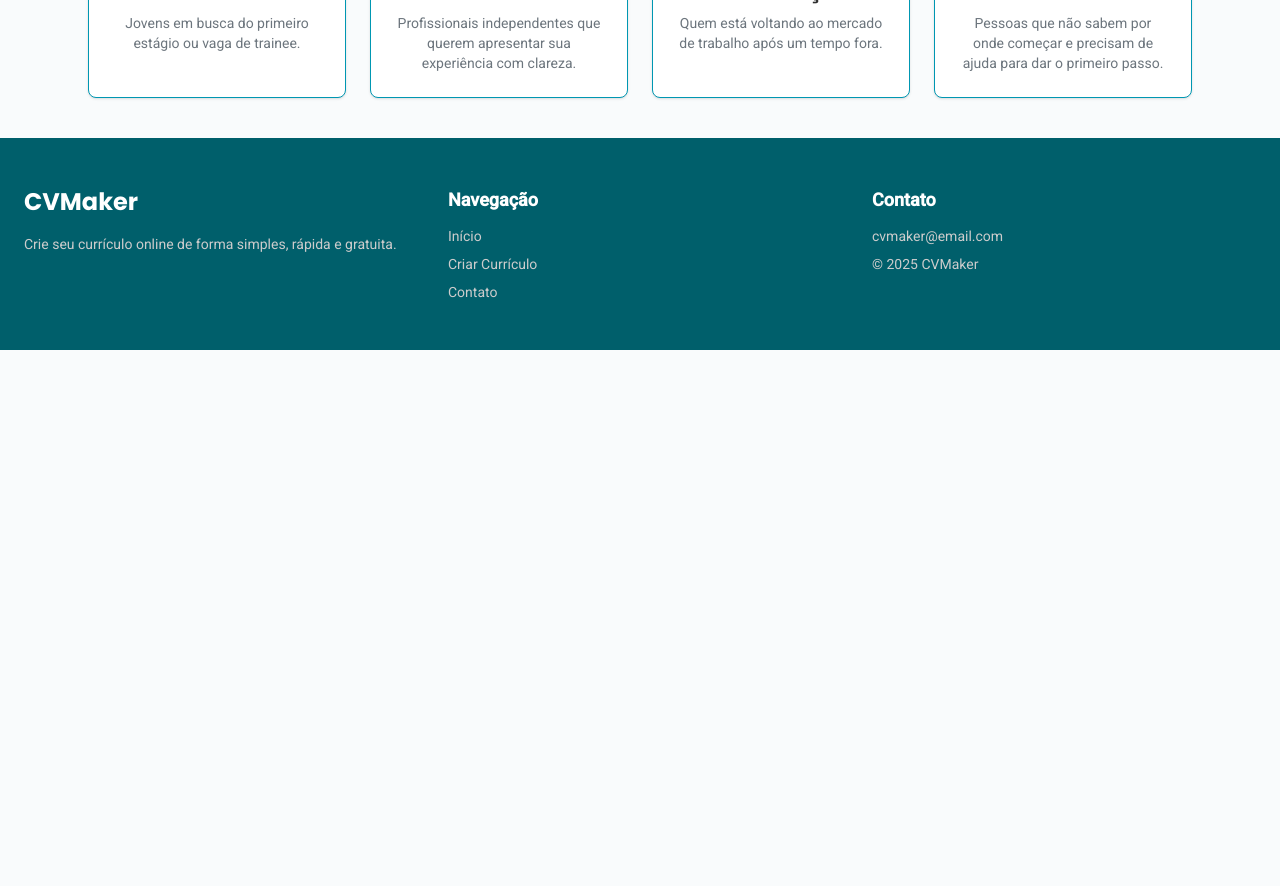
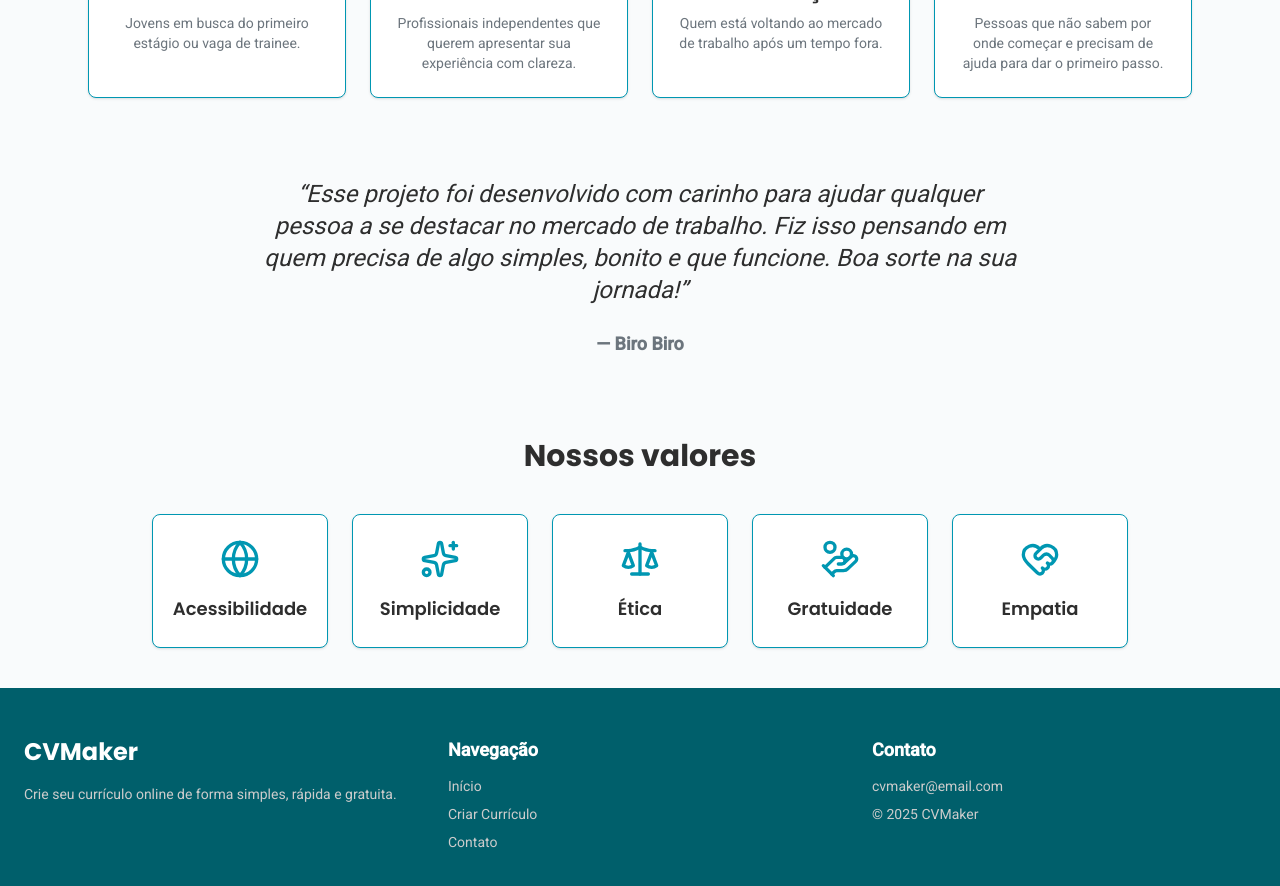
Before and after one commit to ArthurOliv2/cvmaker, a React (Vite) app: page /sobre in a window 1280 px wide. Shown: the part 500-1386 px from the top of the page. Before the commit the page ends 850 px from the top, so only its background shows below. Built offline with nearby package versions, Linux system fonts and the light colour scheme.

Commit message:
cria sessoes na aba SOBRE

```diff
--- /dev/null
+++ b/src/pages/Sobre/components/Criador.jsx
@@ -0,0 +1,15 @@
+function Criador() {
+    return(
+        <section className="py-10 px-6 bg-[#F9FBFC] text-center">
+            <div className="max-w-3xl mx-auto">
+                <p className="text-xl md:text-2xl font-light italic text-[#2E2E2E] mb-6">
+                    “Esse projeto foi desenvolvido com carinho para ajudar qualquer pessoa a se destacar no mercado de trabalho.
+                    Fiz isso pensando em quem precisa de algo simples, bonito e que funcione. Boa sorte na sua jornada!”
+                </p>
+                <span className="text-[#6C757D] font-bold text-lg">— Biro Biro</span>
+            </div>
+        </section>
+    )
+}
+
+export default Criador;
--- /dev/null
+++ b/src/pages/Sobre/components/Valores.jsx
@@ -0,0 +1,42 @@
+import {
+    Globe,
+    Sparkles,
+    Scale,
+    HandCoins,
+    HeartHandshake,
+} from "lucide-react";
+
+function Valores() {
+    return(
+        <section className="py-10 px-6 bg-[#F9FBFC] mx-auto text-center">
+            <h2 className="text-3xl font-bold text-[#2E2E2E] mb-10">Nossos valores</h2>
+
+            <div className="flex justify-center items-start gap-6 flex-wrap lg:flex-nowrap">
+                <div className="bg-white flex flex-col items-center border border-[#0097B2] rounded-lg p-6 w-44 shadow-sm hover:shadow-md transition">
+                    <Globe className="w-10 h-10 text-[#0097B2] mb-4" />
+                    <h3 className="text-lg font-semibold text-[#2E2E2E]">Acessibilidade</h3>
+                </div>
+                <div className="bg-white flex flex-col items-center border border-[#0097B2] rounded-lg p-6 w-44 shadow-sm hover:shadow-md transition">
+                    <Sparkles className="w-10 h-10 text-[#0097B2] mb-4" />
+                    <h3 className="text-lg font-semibold text-[#2E2E2E]">Simplicidade</h3>
+                </div>
+                <div className="bg-white flex flex-col items-center border border-[#0097B2] rounded-lg p-6 w-44 shadow-sm hover:shadow-md transition">
+                    <Scale className="w-10 h-10 text-[#0097B2] mb-4" />
+                    <h3 className="text-lg font-semibold text-[#2E2E2E]">Ética</h3>
+                </div>
+                <div className="bg-white flex flex-col items-center border border-[#0097B2] rounded-lg p-6 w-44 shadow-sm hover:shadow-md transition">
+                    <HandCoins className="w-10 h-10 text-[#0097B2] mb-4" />
+                    <h3 className="text-lg font-semibold text-[#2E2E2E]">Gratuidade</h3>
+                </div>
+                <div className="bg-white flex flex-col items-center border border-[#0097B2] rounded-lg p-6 w-44 shadow-sm hover:shadow-md transition">
+                    <HeartHandshake className="w-10 h-10 text-[#0097B2] mb-4" />
+                    <h3 className="text-lg font-semibold text-[#2E2E2E]">Empatia</h3>
+                </div>
+            </div>
+        </section>
+
+
+    );
+}
+
+export default Valores;
--- a/src/pages/Sobre/index.jsx
+++ b/src/pages/Sobre/index.jsx
@@ -1,8 +1,9 @@
 import Navbar from "../../components/NavBar"
 import HeroSection from "./components/HeroSection";
 import QuemSomos from "./components/QuemSomos";
+import Criador from "./components/Criador";
+import Valores from "./components/valores";
 import Footer from "../../components/Footer";
-import { Link } from "react-router-dom";
 
 
 function Sobre() {
@@ -11,6 +12,8 @@ function Sobre() {
             <Navbar />
             <HeroSection />
             <QuemSomos />
+            <Criador />
+            <Valores />
             <Footer />
         </>
     );
```
